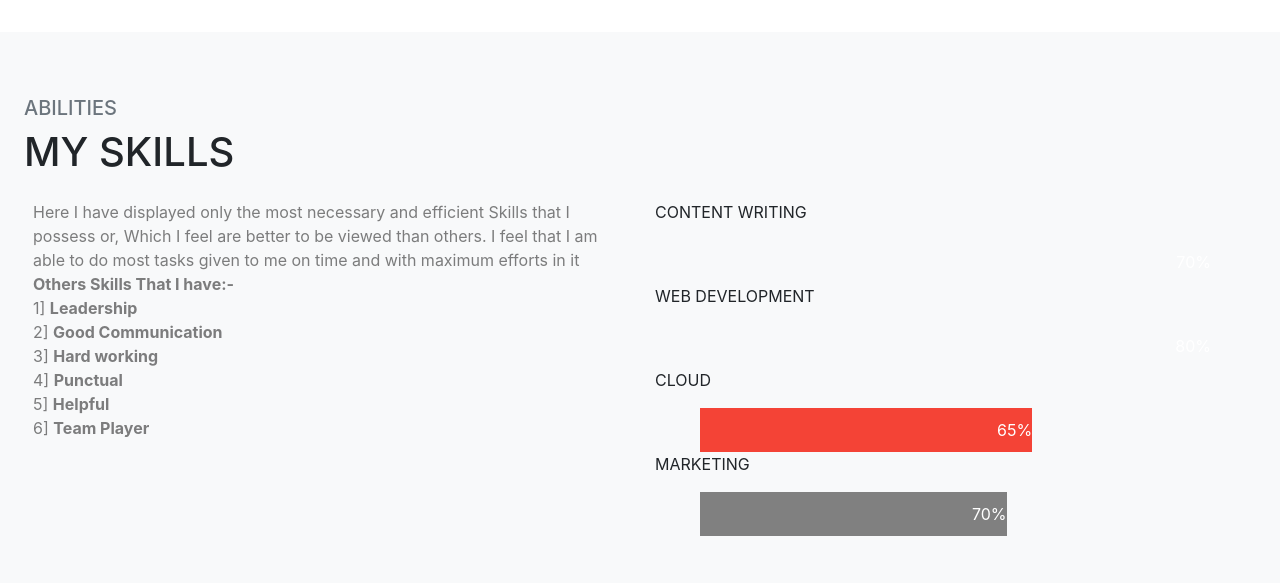
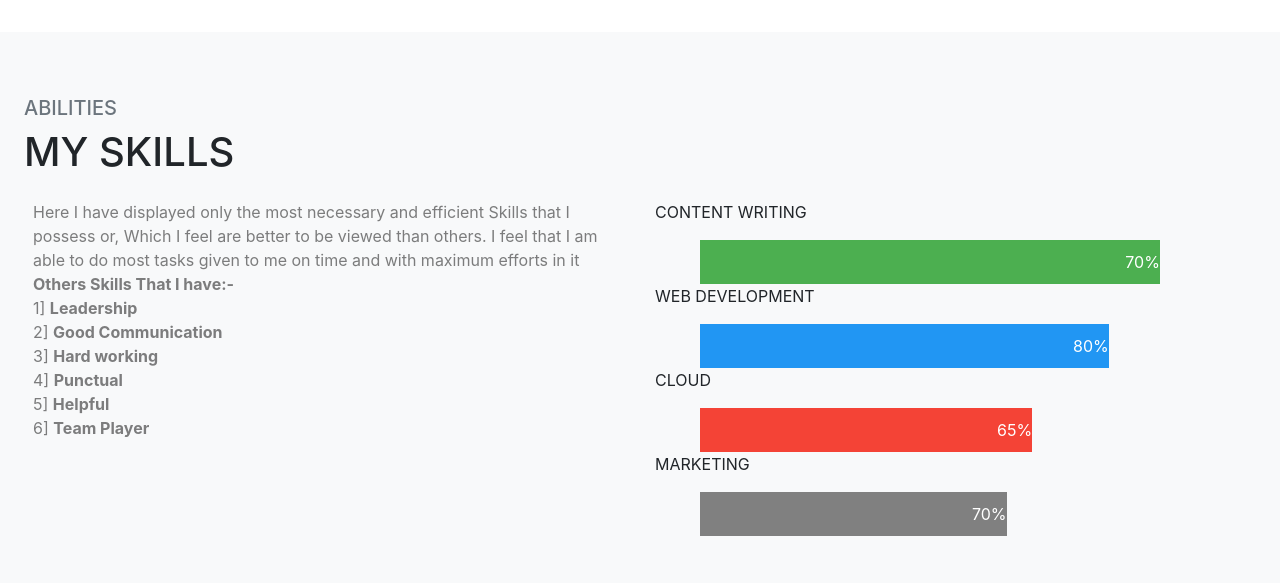
Before and after one commit to rakbarca10/my-portfolio, a PHP site: page / in a window 1280 px wide. Shown: the part 2280-2863 px from the top of the page. Run offline with PHP 8.4, Linux system fonts and the light colour scheme; some libraries are stand-ins or nearby versions.

Commit message:
Update style.css

```diff
--- a/css/style.css
+++ b/css/style.css
@@ -113,8 +113,8 @@
   color: white;
 }
 
-.content writing {width: 90%; background-color: #4CAF50;}
-.web development {width: 80%; background-color: #2196F3;}
+.content-writing {width: 90%; background-color: #4CAF50;}
+.web-development {width: 80%; background-color: #2196F3;}
 .cloud {width: 65%; background-color: #f44336;}
 .marketing {width: 60%; background-color: #808080;}
 
```
